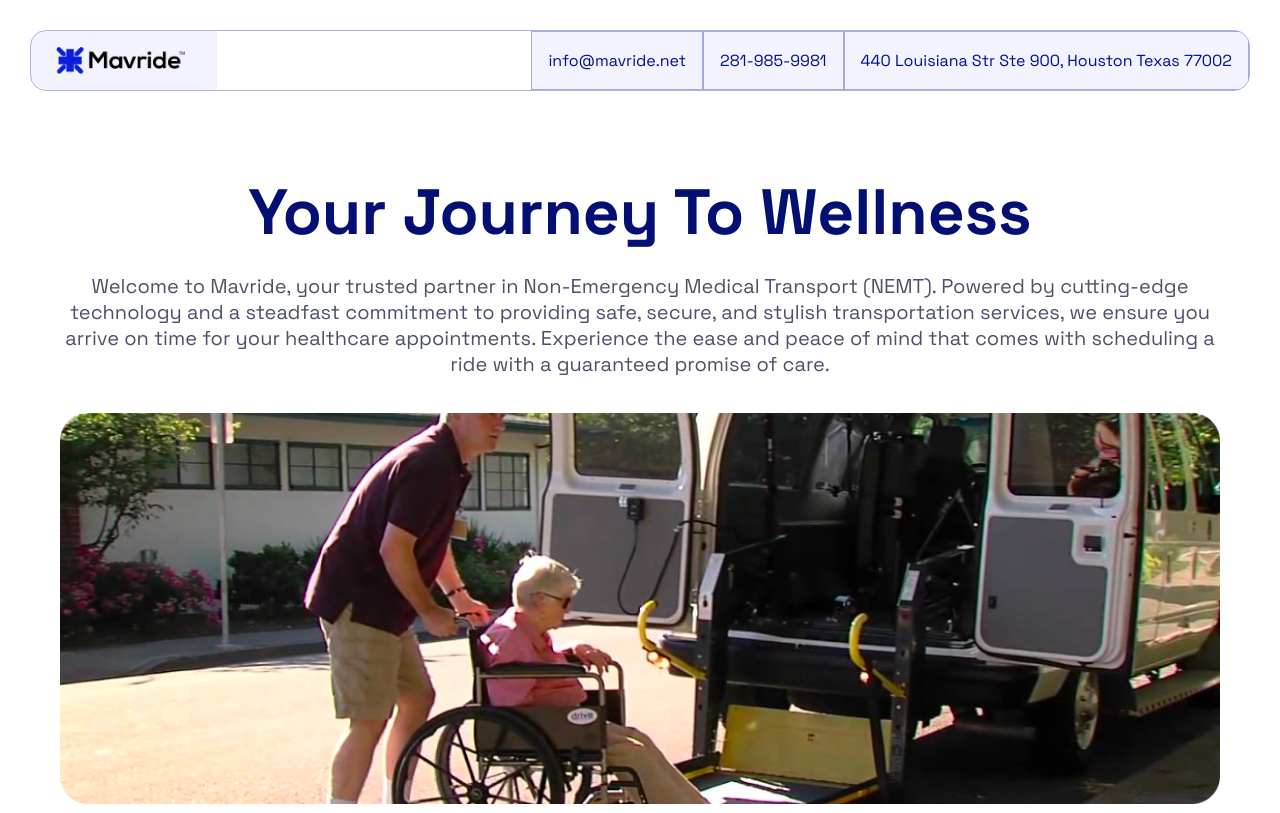
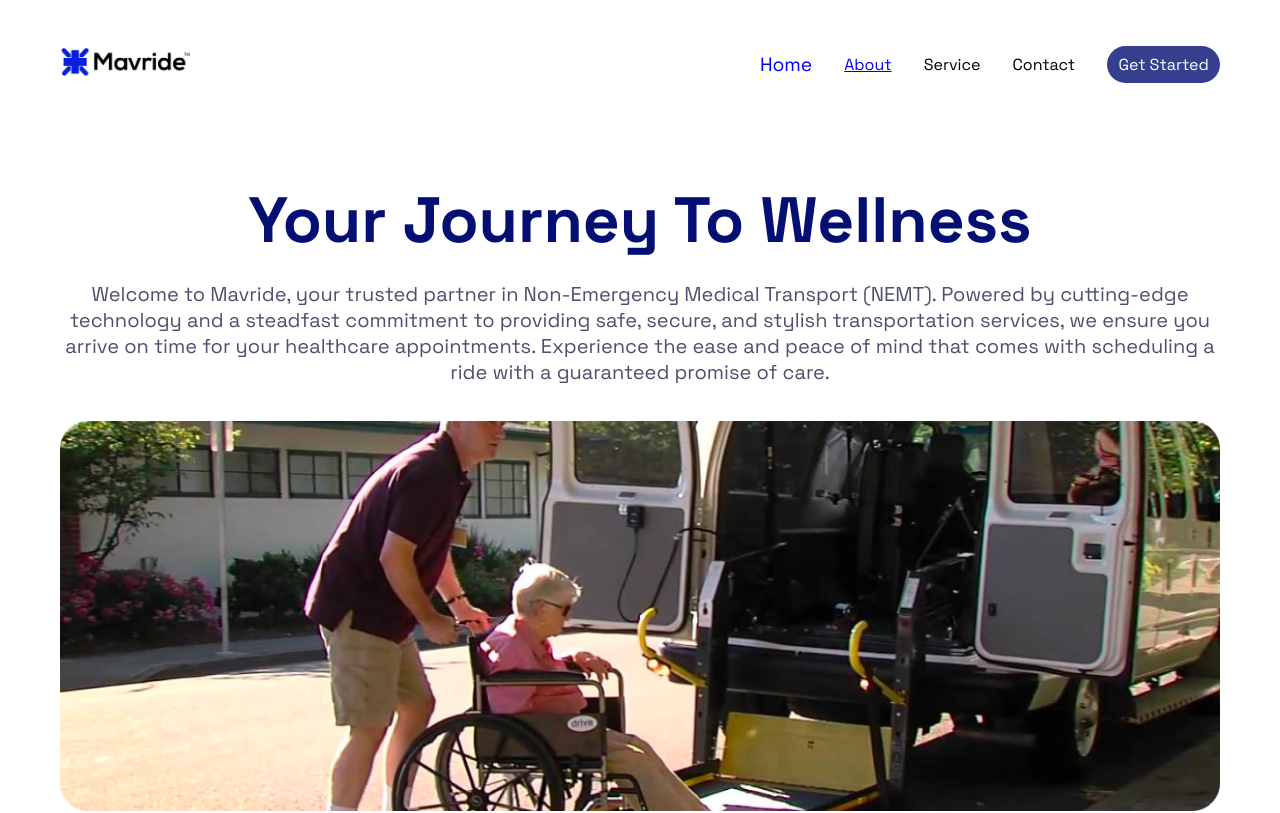
Before and after one commit to Promtech1/mavride, a Next.js app: page / in a window 1280 px wide. Shown: the top 813 px of the page. Built offline with nearby package versions, Linux system fonts and the light colour scheme.

Commit message:
Latest update

```diff
--- a/components/About.tsx
+++ b/components/About.tsx
@@ -5,7 +5,7 @@ import Link from "next/link";
 
 const About = () => {
   return (
-    <div className="pl-[30px] pr-[30px]">
+    <div className="pl-[30px] pr-[30px]" id="About">
       <div className="bg-midnightblue-200 text-white p-4 pb-10 rounded-13xl md:w-90 mx-auto ">
         <div className="text-center mx-auto">
           <h1 className="text-[32px] font-bold">About Us</h1>
--- a/components/MainNav.tsx
+++ b/components/MainNav.tsx
@@ -30,7 +30,7 @@ const MainNav = () => {
                     <li><Link href={"/"} className="active:text-blue-700">
                         Home
                     </Link></li>
-                    <li>About</li>
+                    <Link href={"/#About"} ><li>About</li></Link>
                     <li>Service</li>
                     <li>Contact</li>
                     <li className="get-started">Get Started</li>
@@ -49,7 +49,7 @@ const MainNav = () => {
                     <li><Link href={"/"} className="active:white">
                         Home
                     </Link></li>
-                    <li>About</li>
+                    <Link href={"/#About"} ><li>About</li></Link>
                     <li>Service</li>
                     <li>Contact</li>
                     <li className="get-started-mobile">Get Started</li>
--- a/pages/index.tsx
+++ b/pages/index.tsx
@@ -18,8 +18,8 @@ export default function Index() {
             <div className="p-[15px] md:p-[30px] lg:p-[30px] ">
                 {/* <Navbar />
     <Services /> */}
-                <NavBar />
-                {/* <MainNav/> */}
+                {/* <NavBar /> */}
+                <MainNav/>
                 <BTWP />
                 <Hero />
                 <BTWP />
```
